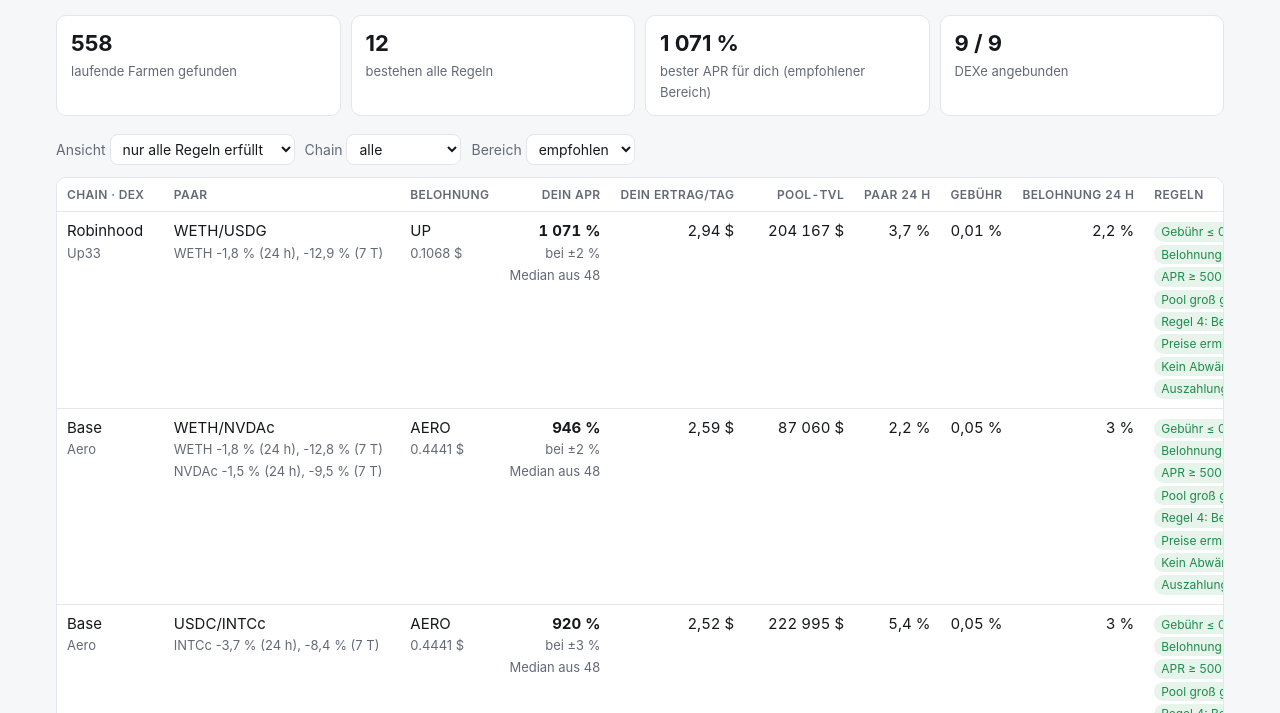
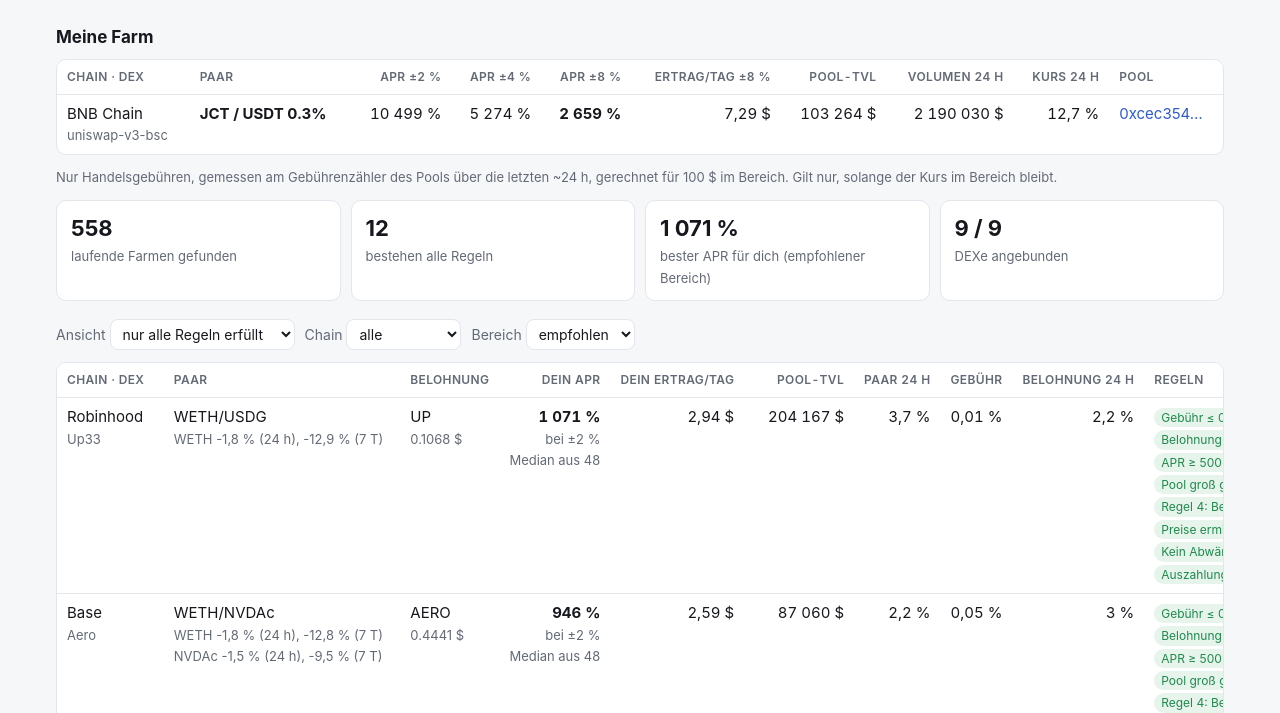
Before and after one commit to bautschx/farmbot, a plain HTML site: page docs/index.html in a window 1280 px wide. Shown: the part 81-794 px from the top of the page. Drawn offline with Linux system fonts and the light colour scheme.

Commit message:
Dashboard: eigene Farm ganz oben als Kasten 'Meine Farm'
Co-Authored-By: Claude Opus 5.5 <noreply@anthropic.com>
Claude-Session: https://claude.ai/code/session_01MsHmcxP74HZQfx4zn9T3ZU

```diff
--- a/docs/index.html
+++ b/docs/index.html
@@ -39,6 +39,13 @@ h2{font-size:17px;margin:28px 0 10px}
 <main>
 <h1>Farmbot</h1>
 <p class="unter" id="stand">Lade Daten …</p>
+
+<h2>Meine Farm</h2>
+<div class="tabelle"><table>
+  <thead><tr><th>Chain · DEX</th><th>Paar</th><th class="zahl">APR ±2 %</th><th class="zahl">APR ±4 %</th><th class="zahl">APR ±8 %</th><th class="zahl">Ertrag/Tag ±8 %</th><th class="zahl">Pool-TVL</th><th class="zahl">Volumen 24 h</th><th class="zahl">Kurs 24 h</th><th>Pool</th></tr></thead>
+  <tbody id="meine"><tr><td colspan="10" class="leer">Lade …</td></tr></tbody>
+</table></div>
+<p class="klein">Nur Handelsgebühren, gemessen am Gebührenzähler des Pools über die letzten ~24 h, gerechnet für 100 $ im Bereich. Gilt nur, solange der Kurs im Bereich bleibt.</p>
 
 <div class="kacheln">
   <div class="kachel"><b id="k-farmen">–</b><span>laufende Farmen gefunden</span></div>
@@ -214,6 +221,19 @@ async function gebLaden(){
   try { const r = await fetch("data/gebuehren.json?t=" + Date.now()); if(!r.ok) throw 0; g = await r.json(); }
   catch(e){ tb.innerHTML = '<tr><td colspan="10" class="leer">Noch keine Gebühren-Messung.</td></tr>'; return; }
   $("g-stand").textContent = "Stand: " + g.stand;
+  const meine = (g.pools || []).filter(p => p.fest);
+  const tm = $("meine"); tm.innerHTML = meine.length ? "" : '<tr><td colspan="10" class="leer">Keine eigene Farm eingetragen.</td></tr>';
+  for (const p of meine){
+    const ex = EXPLORER[p.chain];
+    const link = ex ? `<a href="${ex}${p.pool}" target="_blank" rel="noopener">${p.pool.slice(0,8)}…</a>` : p.pool.slice(0,8) + "…";
+    const zusatz = p.fehler ? '<br><span class="klein">⚠ ' + p.fehler + '</span>' : (p.hinweis ? '<br><span class="klein">' + p.hinweis + '</span>' : (p.vorlaeufig ? '<br><span class="klein">vorläufig, ' + p.stunden + ' h</span>' : ''));
+    const tr = document.createElement("tr");
+    tr.innerHTML = `<td>${p.chain}<br><span class="klein">${p.dex}</span></td><td><b>${p.name}</b>${zusatz}</td>
+      <td class="zahl">${pz(p.apr_2)}</td><td class="zahl">${pz(p.apr_4)}</td><td class="zahl"><b>${pz(p.apr_8)}</b></td>
+      <td class="zahl">${usd(p.usd_tag_8,2)}</td><td class="zahl">${usd(p.tvl)}</td><td class="zahl">${usd(p.vol24)}</td>
+      <td class="zahl">${p.preis_aenderung_prozent==null?"–":pz(p.preis_aenderung_prozent,1)}</td><td>${link}</td>`;
+    tm.appendChild(tr);
+  }
   const pools = (g.pools || []).slice().sort((a,b) => (b.fest?1:0)-(a.fest?1:0) || (b.apr_4||0)-(a.apr_4||0));
   tb.innerHTML = pools.length ? "" : '<tr><td colspan="10" class="leer">Keine Pools gemessen.</td></tr>';
   for (const p of pools){
```
